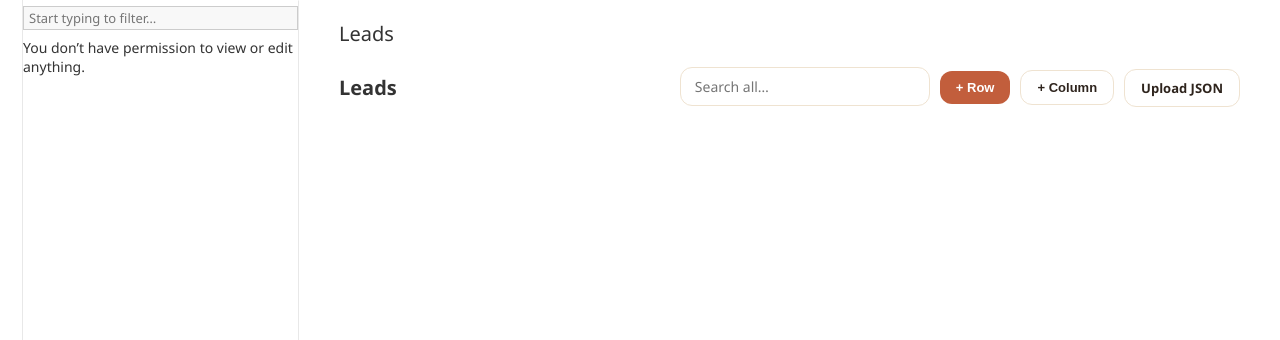
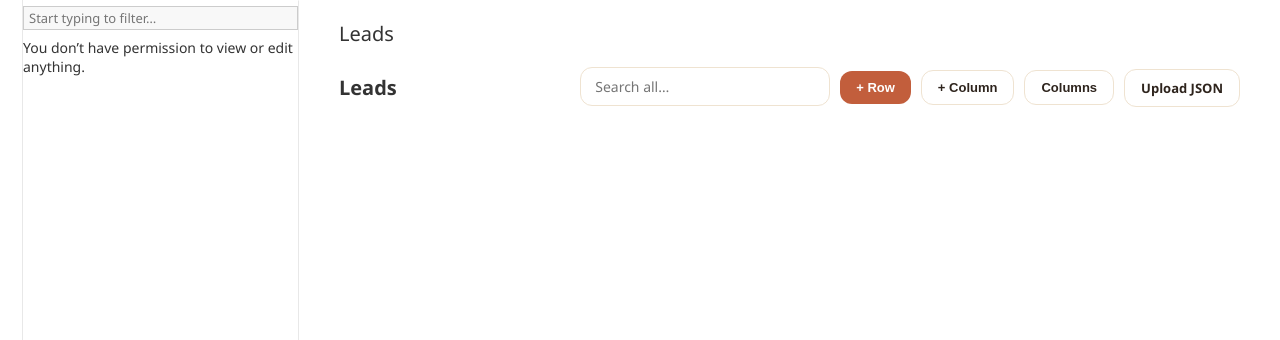
Before and after one commit to abdulra7ma/Jaqyn-services, a Django app: page /admin/leads/ in a window 1280 px wide. Shown: the part 82-422 px from the top of the page. Run offline with Django 5.2, Linux system fonts and the light colour scheme; the visitor is signed in with stand-in values (Sample User, id 1); data comes from the database, SQL or seed files in the repository; data that the repository does not hold is empty; parts of the project's set-up code (start-up, migrations or seed data) failed here and were passed over; some libraries are stand-ins or nearby versions.

Commit message:
feat(leads): Columns panel to show/hide columns
- Toolbar 'Columns' button opens a panel with a switch per column
- Toggling shows/hides live (setColumnsVisible) and persists via PATCH is_visible
- Grid now includes hidden columns (hide:true) so they stay re-showable
- Extract reusable makeSwitch helper (shared by header + panel)

Co-Authored-By: Claude Opus 4.8 <noreply@anthropic.com>

```diff
--- a/backend/apps/leads/static/leads/grid.js
+++ b/backend/apps/leads/static/leads/grid.js
@@ -67,6 +67,25 @@ function inputForColumn(col) {
   }
 }
 
+// Design-system switch (§5), scaled down: track 34x20, knob 16, on #C25E3C.
+function makeSwitch(initialOn, onToggle, title = '') {
+  const sw = document.createElement('button');
+  sw.type = 'button';
+  if (title) sw.title = title;
+  sw.style.cssText = 'flex:0 0 auto;position:relative;width:34px;height:20px;border:0;border-radius:99px;cursor:pointer;transition:background .15s;padding:0;';
+  const knob = document.createElement('span');
+  knob.style.cssText = 'position:absolute;top:2px;left:2px;width:16px;height:16px;border-radius:50%;background:#fff;transition:transform .15s;box-shadow:0 1px 2px rgba(0,0,0,.25);';
+  sw.appendChild(knob);
+  let on = initialOn;
+  const paint = () => {
+    sw.style.background = on ? '#C25E3C' : '#E0D3BF';
+    knob.style.transform = on ? 'translateX(14px)' : 'translateX(0)';
+  };
+  paint();
+  sw.addEventListener('click', (e) => { e.stopPropagation(); on = !on; paint(); onToggle(on); });
+  return sw;
+}
+
 // Open the shared modal. buildBody(bodyEl) fills the form; onSave() returns
 // false to keep it open (validation fail), anything else closes it.
 function openModal(title, buildBody, onSave) {
@@ -115,26 +134,10 @@ class ToggleHeader {
     this.arrow = document.createElement('span');
     this.arrow.style.cssText = 'font-size:10px;color:#8C7A6A;width:8px;';
 
-    // Design-system switch (§5), scaled down: track 34x20, knob 16, on #C25E3C.
-    const sw = document.createElement('button');
-    sw.type = 'button';
-    sw.title = 'Toggle search on this column';
-    sw.style.cssText = 'flex:0 0 auto;position:relative;width:34px;height:20px;border:0;border-radius:99px;cursor:pointer;transition:background .15s;padding:0;';
-    const knob = document.createElement('span');
-    knob.style.cssText = 'position:absolute;top:2px;left:2px;width:16px;height:16px;border-radius:50%;background:#fff;transition:transform .15s;box-shadow:0 1px 2px rgba(0,0,0,.25);';
-    sw.appendChild(knob);
-    const paint = () => {
-      const on = filterEnabled[colId];
-      sw.style.background = on ? '#C25E3C' : '#E0D3BF';
-      knob.style.transform = on ? 'translateX(14px)' : 'translateX(0)';
-    };
-    paint();
-    sw.addEventListener('click', (e) => {
-      e.stopPropagation();
-      filterEnabled[colId] = !filterEnabled[colId];
-      paint();
-      params.context.toggleFilter(colId, filterEnabled[colId]);
-    });
+    const sw = makeSwitch(filterEnabled[colId], (on) => {
+      filterEnabled[colId] = on;
+      params.context.toggleFilter(colId, on);
+    }, 'Toggle search on this column');
 
     this.eGui.append(label, this.arrow, sw);
     this.onSort = () => this.refreshArrow();
@@ -180,10 +183,12 @@ async function init() {
     },
     { colId: 'created_by', headerName: 'Created by', field: 'created_by', editable: false, width: 150 },
   ];
-  data.columns.filter((c) => c.is_visible).forEach((c) => {
+  // Include every column; hidden ones start collapsed but stay toggleable
+  // from the Columns panel (filtering them out would make them unrecoverable).
+  data.columns.forEach((c) => {
     columnDefs.push({
       colId: `data.${c.key}`, headerName: c.label, field: `data.${c.key}`,
-      editable: !!c.editable, ...editorFor(c),
+      editable: !!c.editable, hide: !c.is_visible, ...editorFor(c),
     });
   });
 
@@ -284,6 +289,26 @@ async function init() {
     });
   });
 
+  document.getElementById('columns').addEventListener('click', () => {
+    openModal('Show / hide columns', (body) => {
+      data.columns.forEach((c) => {
+        const colId = `data.${c.key}`;
+        const col = gridApi.getColumn(colId);
+        const sw = makeSwitch(col ? col.isVisible() : c.is_visible, (visible) => {
+          gridApi.setColumnsVisible([colId], visible);
+          api_json('PATCH', U.column(c.id), { is_visible: visible });
+        });
+        const rowEl = document.createElement('div');
+        rowEl.style.cssText = 'display:flex;align-items:center;justify-content:space-between;gap:12px;padding:2px 0;';
+        const name = document.createElement('span');
+        name.textContent = c.label;
+        name.style.cssText = 'font-size:14px;color:#2E241D;';
+        rowEl.append(name, sw);
+        body.appendChild(rowEl);
+      });
+    }, () => true);  // toggles apply live; Save just closes.
+  });
+
   document.getElementById('upload').addEventListener('change', async (e) => {
     const file = e.target.files[0];
     if (!file) return;
--- a/backend/apps/leads/templates/leads/grid.html
+++ b/backend/apps/leads/templates/leads/grid.html
@@ -21,6 +21,8 @@
             style="padding:9px 16px; border-radius:12px; border:0; color:#fff; font-weight:600; font-size:13px; background:#C25E3C; cursor:pointer;">+ {% trans "Row" %}</button>
     <button id="add-column" type="button"
             style="padding:9px 16px; border-radius:12px; border:1.5px solid #EFE3D1; background:#fff; color:#2E241D; font-weight:600; font-size:13px; cursor:pointer;">+ {% trans "Column" %}</button>
+    <button id="columns" type="button"
+            style="padding:9px 16px; border-radius:12px; border:1.5px solid #EFE3D1; background:#fff; color:#2E241D; font-weight:600; font-size:13px; cursor:pointer;">{% trans "Columns" %}</button>
     <label style="padding:9px 16px; border-radius:12px; border:1.5px solid #EFE3D1; background:#fff; color:#2E241D; font-weight:600; font-size:13px; cursor:pointer;">
       {% trans "Upload JSON" %}<input id="upload" type="file" accept="application/json" style="display:none;">
     </label>
@@ -52,6 +54,7 @@
     rows: "{% url 'leads_api_rows' %}",
     row: (id) => `{% url 'leads_api_row' 0 %}`.replace('0', id),
     columns: "{% url 'leads_api_columns' %}",
+    column: (id) => `{% url 'leads_api_column' 0 %}`.replace('0', id),
   };
 </script>
 <script src="{% static 'leads/grid.js' %}"></script>
```
